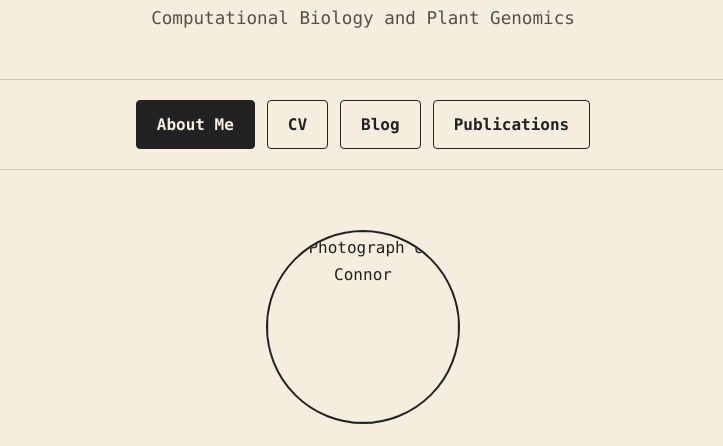
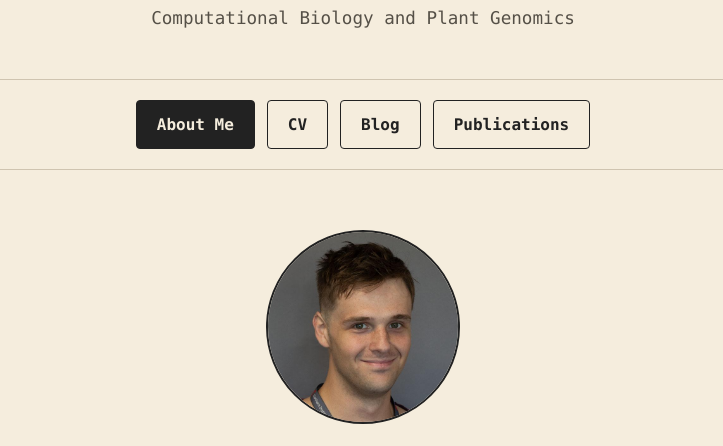
Before and after one commit to ConnorReynoldsUK/ConnorReynoldsUK.github.io, a plain HTML site: page index.html in a window 1280 px wide. Shown: the part 187-633 px from the top of the page, without its empty margins (277-1000 px from the left). Drawn offline with Linux system fonts and the light colour scheme.

Commit message:
Update index.html

```diff
--- a/index.html
+++ b/index.html
@@ -165,7 +165,7 @@
       <!-- Remove this image section until images/profile.jpg exists -->
       <img
         class="profile-image"
-        src="images/profile.jpg"
+        src="images/cr_photo.jpg"
         alt="Photograph of Connor"
       >
 
```
